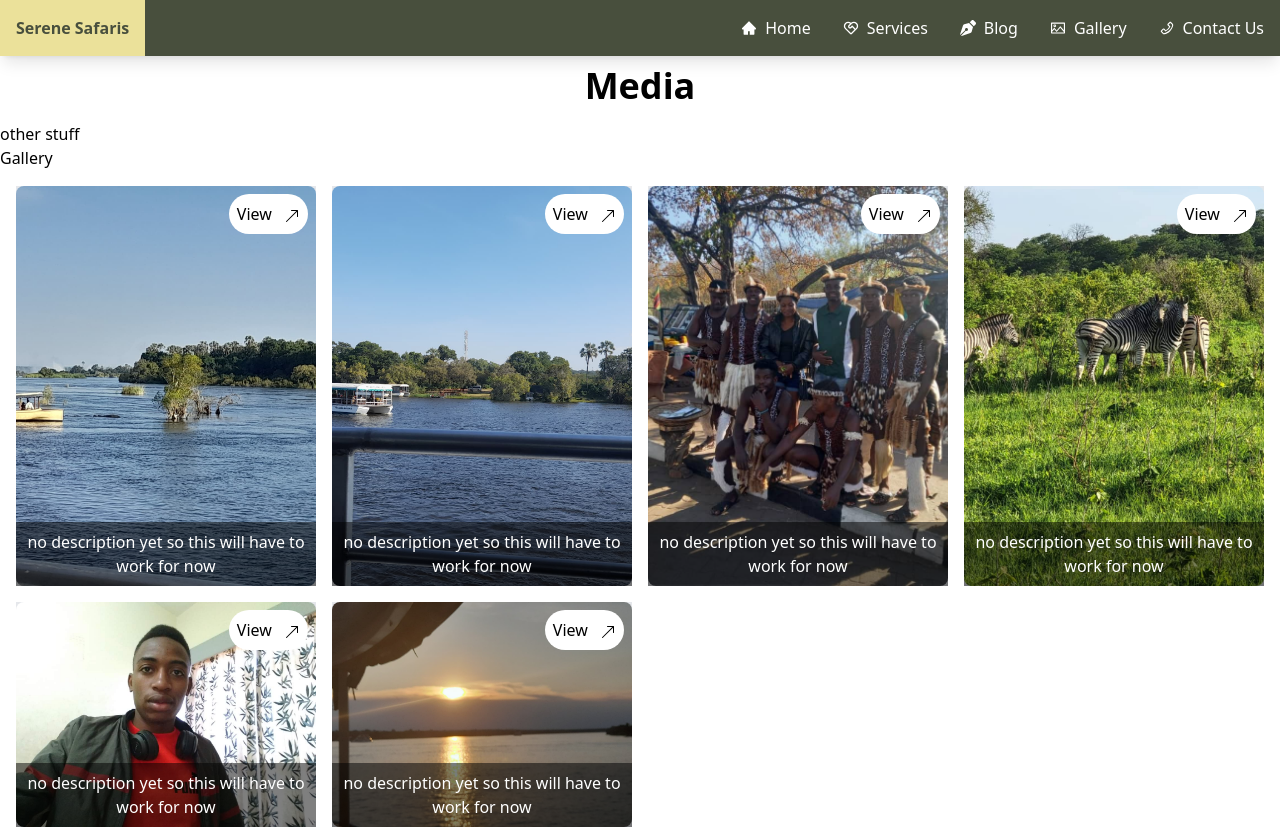
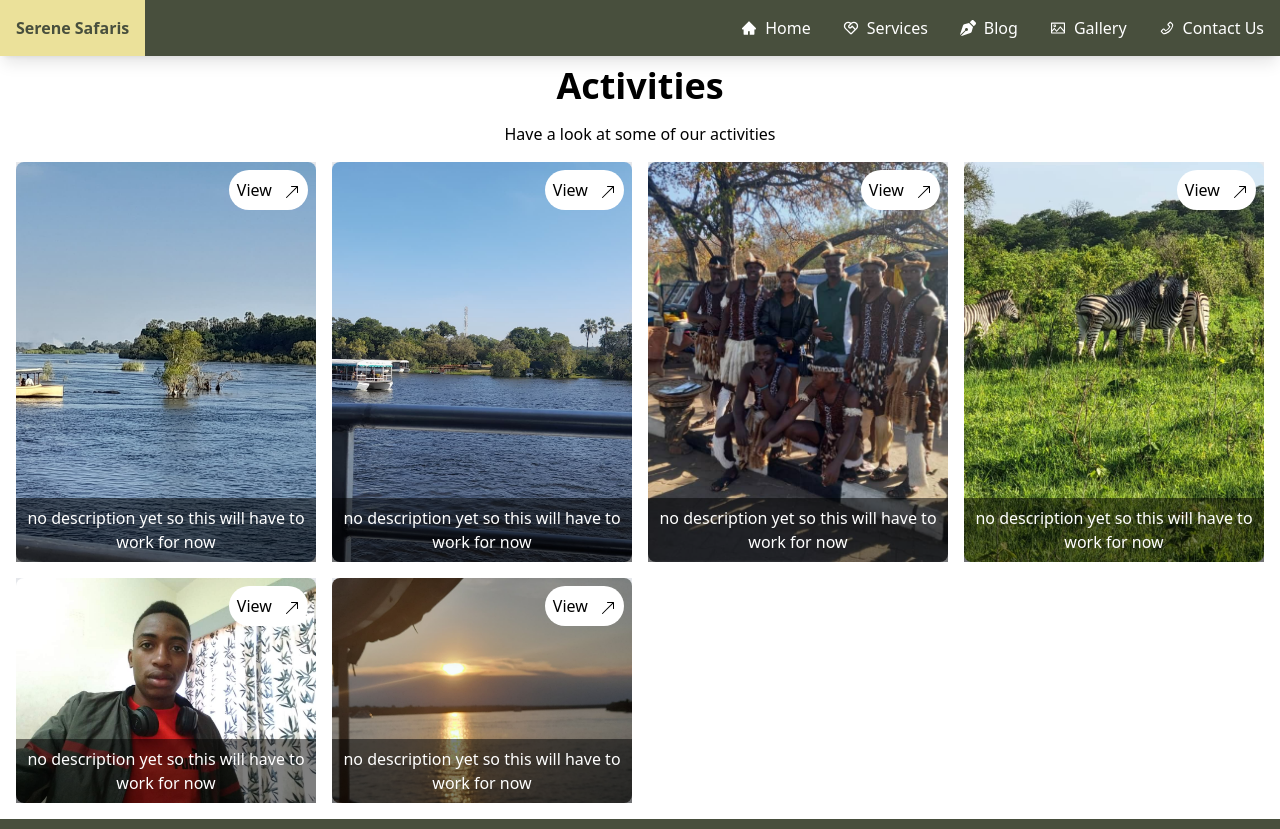
Before and after one commit to PixelCrafte/serene, a Next.js app: page /gallery in a window 1280 px wide. Shown: the top 829 px of the page. Built offline with nearby package versions, Linux system fonts and the light colour scheme.

Commit message:
added an animation for images on the gallery

```diff
--- a/src/app/gallery/Gallery.jsx
+++ b/src/app/gallery/Gallery.jsx
@@ -34,7 +34,7 @@ const Gallery = () => {
     <section>
       <div className="grid grid-cols-1 sm:grid-cols-2 md:grid-cols-3 lg:grid-cols-4 gap-4 p-4">
         {images.map((image, index) => (
-          <div key={index} className="relative overflow-hidden bg-gray-200">
+          <div key={index} className="relative overflow-hidden bg-gray-200 scale-x-left">
             <img
               src={'/images/' + image.src}
               className="w-full h-full object-cover transform transition-transform duration-300 hover:scale-110 rounded-lg"
--- a/src/app/gallery/GalleryAnimation.js
+++ /dev/null
@@ -1,17 +0,0 @@
-'use client';
-import { useGSAP } from '@gsap/react';
-import gsap from 'gsap';
-
-const GalleryAnimation = () => {
-    useGSAP(()=>{
-        const tl = gsap.timeline()
-        tl
-        .fromTo('.hero-div', { scaleX: 0 }, {scaleX: 1, duration: 2,
-            ease: "power2.out", })
-        .from('.hero-text-1',   {xPercent:-10, duration:.7, opacity:0})
-        .from('.punchline',     { y:-20, duration:1, opacity:0 })
-        .from('.call-btn',      { y:150, duration:.5, opacity:0, ease:'bounce.out'})
-      })
-}
-
-export default GalleryAnimation
--- a/src/app/gallery/page.jsx
+++ b/src/app/gallery/page.jsx
@@ -1,24 +1,21 @@
-//import Gallery from "./Gallery";
 // import { createClient } from '@/prismicio';
 import Link from 'next/link';
 // import { PrismicNextImage } from '@prismicio/next';
 import Gallery from './Gallery';
-import { GiMachineGunMagazine } from 'react-icons/gi';
+import dynamic from 'next/dynamic';
 
+const BasicAnimations = dynamic(() => import('@/components/BasicAnimations'), { ssr: false });
 
 async function Media () {
 	// const client = createClient();
 	// const images = await client.getAllByType('image_gallery');
 return (
   <main>
-  	<h1 className="text-4xl font-bold my-4 text-center text-main-400 w-full flex-shrink-0">Media</h1>
-      {/* hero section for gallery */}
-      <section className=''>
-        other stuff
-      </section>
-      <h1 className='section-heading slide-in-top'>Gallery</h1>
+  	<h1 className="text-4xl font-bold my-4 text-center text-main-400 w-full flex-shrink-0">Activities</h1>
       {/* the gallery Slide here down here */}
+      <p className='font-light text-black text-center slide-in-bottom'>Have a look at some of our activities</p>
       <Gallery />
+      <BasicAnimations />
   </main>
  )
 }
```
